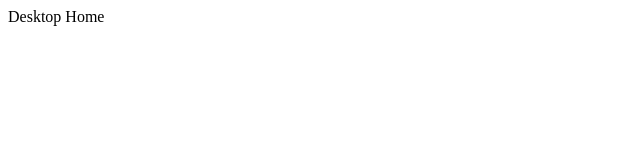
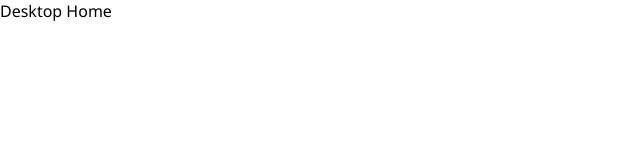
Before and after one commit to mmfallacy/tomato-old, a React (Vite) app: page / in a window 1280 px wide. Shown: the top 160 px of the page, without its empty margins (0-640 px from the left). Built offline with nearby package versions, Linux system fonts and the light colour scheme.

Commit message:
STYLE: Add global styling

```diff
--- a/src/App.jsx
+++ b/src/App.jsx
@@ -3,10 +3,12 @@ import { BrowserRouter as Router, Route, Switch } from "react-router-dom";
 import DesktopRouter from "@/pages/DesktopRouter";
 import MobileRouter from "@/pages/MobileRouter";
 import { isDesktop } from "@/helpers";
+import GlobalStyle from "./globalStyles";
 
 function App() {
     return (
         <Router>
+            <GlobalStyle />
             <Route exact path="/">
                 {isDesktop() ? <DesktopRouter /> : <MobileRouter />}
             </Route>
--- /dev/null
+++ b/src/globalStyles.jsx
@@ -0,0 +1,20 @@
+import React from "react";
+import styled, { createGlobalStyle } from "styled-components";
+
+const GlobalStyle = createGlobalStyle`
+    html, body, #root{
+        height:100%;
+        width:100%;
+        font-family: 'Segoe UI';
+    }
+    * {
+        margin: 0;
+        padding: 0;
+        box-sizing: 0;
+    }
+    #root {
+        position:relative;
+    }
+`;
+
+export default GlobalStyle;
```
